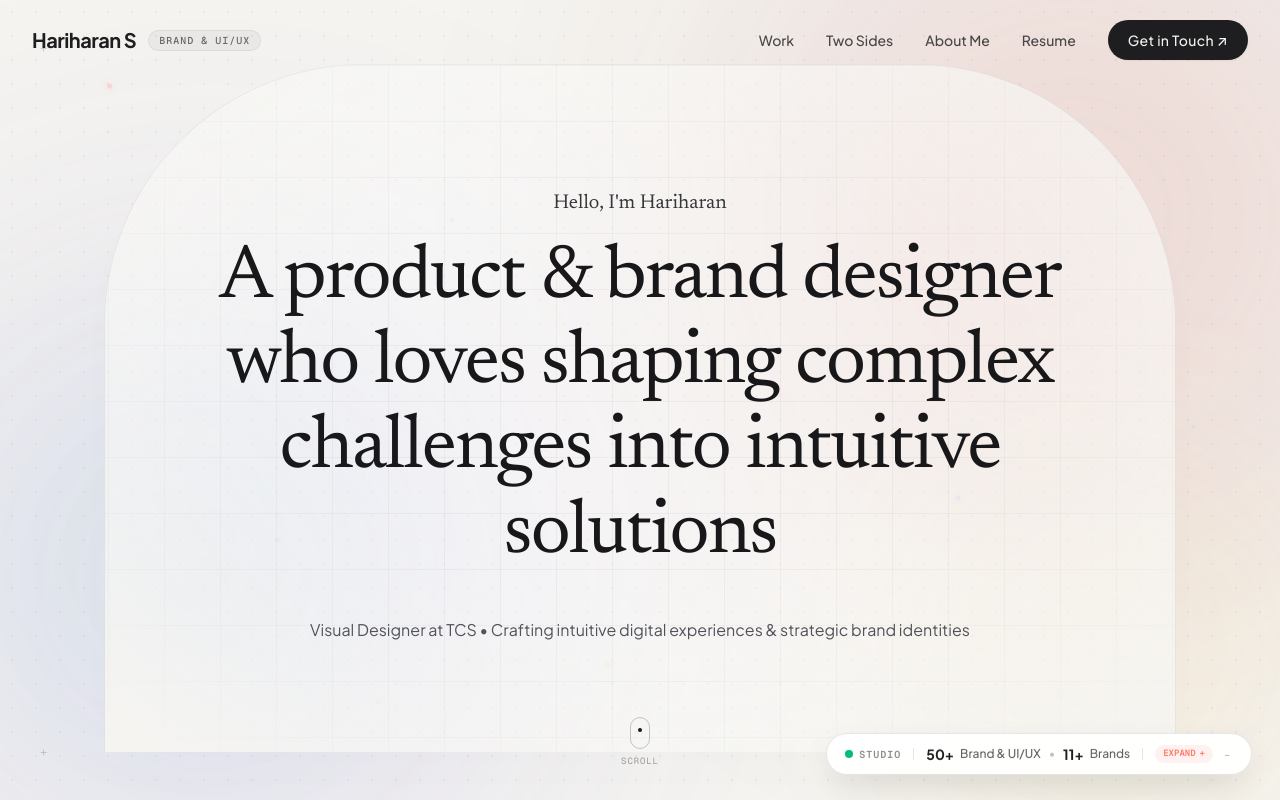
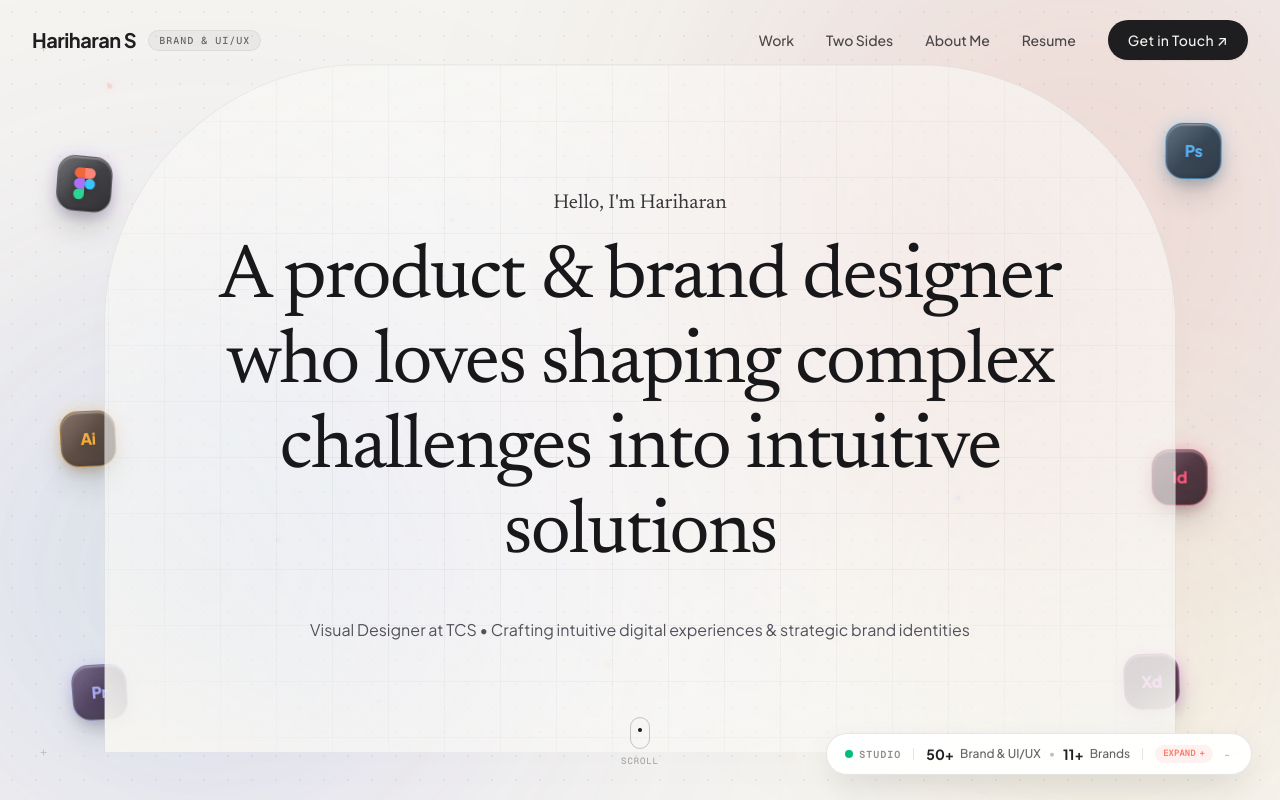
Before and after one commit to harrydesigns99-rgb/Harry-Designs, a React (Vite) app: page / in a window 1280 px wide. Shown: the top 800 px of the page. Built offline with nearby package versions, Linux system fonts and the light colour scheme.

Commit message:
feat: add randomly floating minimal 3D design tool icons (Photoshop, Illustrator, InDesign, Figma, Premiere Pro, XD) in the living background

```diff
--- a/src/components/LivingBackground.jsx
+++ b/src/components/LivingBackground.jsx
@@ -17,6 +17,101 @@ const PARTICLES = [
   { id: 12, left: '82%', top: '80%', size: 10, duration: 32, delay: 4.5, type: 'cross', color: 'rgba(30, 30, 32, 0.22)' },
   { id: 13, left: '94%', top: '55%', size: 4, duration: 24, delay: 8, type: 'dot', color: 'rgba(99, 102, 241, 0.45)' },
   { id: 14, left: '42%', top: '60%', size: 14, duration: 26, delay: 0.5, type: 'ring', color: 'rgba(139, 21, 27, 0.2)' },
+];
+
+// Minimal 3D floating tool icons: Photoshop, Illustrator, InDesign, Figma, Premiere Pro, Adobe XD
+const FLOATING_TOOLS = [
+  {
+    id: 'figma',
+    name: 'Figma',
+    type: 'figma',
+    left: '4%',
+    top: '18%',
+    duration: 19,
+    delay: 0,
+    parallaxFactor: 0.7,
+    mobileHidden: false,
+  },
+  {
+    id: 'photoshop',
+    name: 'Photoshop',
+    type: 'adobe',
+    code: 'Ps',
+    left: '91%',
+    top: '15%',
+    duration: 22,
+    delay: 1.2,
+    parallaxFactor: 0.85,
+    bg: 'linear-gradient(135deg, #001e36 0%, #001122 100%)',
+    borderColor: 'rgba(49, 168, 255, 0.5)',
+    glowColor: 'rgba(49, 168, 255, 0.3)',
+    textColor: '#31a8ff',
+    mobileHidden: false,
+  },
+  {
+    id: 'illustrator',
+    name: 'Illustrator',
+    type: 'adobe',
+    code: 'Ai',
+    left: '5%',
+    top: '52%',
+    duration: 24,
+    delay: 2.8,
+    parallaxFactor: 0.65,
+    bg: 'linear-gradient(135deg, #331500 0%, #1a0a00 100%)',
+    borderColor: 'rgba(255, 154, 0, 0.5)',
+    glowColor: 'rgba(255, 154, 0, 0.3)',
+    textColor: '#ff9a00',
+    mobileHidden: false,
+  },
+  {
+    id: 'indesign',
+    name: 'InDesign',
+    type: 'adobe',
+    code: 'Id',
+    left: '90%',
+    top: '56%',
+    duration: 21,
+    delay: 1.8,
+    parallaxFactor: 0.75,
+    bg: 'linear-gradient(135deg, #2b0018 0%, #14000b 100%)',
+    borderColor: 'rgba(255, 51, 102, 0.5)',
+    glowColor: 'rgba(255, 51, 102, 0.3)',
+    textColor: '#ff3366',
+    mobileHidden: false,
+  },
+  {
+    id: 'premiere',
+    name: 'Premiere Pro',
+    type: 'adobe',
+    code: 'Pr',
+    left: '6%',
+    top: '84%',
+    duration: 25,
+    delay: 3.5,
+    parallaxFactor: 0.8,
+    bg: 'linear-gradient(135deg, #1a0033 0%, #0d001a 100%)',
+    borderColor: 'rgba(153, 153, 255, 0.5)',
+    glowColor: 'rgba(153, 153, 255, 0.3)',
+    textColor: '#9999ff',
+    mobileHidden: true,
+  },
+  {
+    id: 'xd',
+    name: 'Adobe XD',
+    type: 'adobe',
+    code: 'Xd',
+    left: '88%',
+    top: '82%',
+    duration: 23,
+    delay: 2.2,
+    parallaxFactor: 0.7,
+    bg: 'linear-gradient(135deg, #2b0022 0%, #140010 100%)',
+    borderColor: 'rgba(255, 97, 246, 0.5)',
+    glowColor: 'rgba(255, 97, 246, 0.3)',
+    textColor: '#ff61f6',
+    mobileHidden: true,
+  },
 ];
 
 const LivingBackground = () => {
@@ -190,7 +285,114 @@ const LivingBackground = () => {
       />
 
       {/* ========================================================================= */}
-      {/* 4. FLOATING ATMOSPHERIC CRAFT PARTICLES (SUBTLE DANCING ELEMENTS) */}
+      {/* 4. RANDOMLY FLOATING MINIMAL 3D DESIGN TOOL ICONS */}
+      {/* ========================================================================= */}
+      <div className="absolute inset-0 overflow-hidden pointer-events-none select-none">
+        {FLOATING_TOOLS.map((tool) => (
+          <motion.div
+            key={tool.id}
+            style={{
+              left: tool.left,
+              top: tool.top,
+              x: !isTouchDevice ? smoothX : 0,
+              y: !isTouchDevice ? smoothY : 0,
+              perspective: 1000,
+            }}
+            className={`absolute pointer-events-none will-change-transform ${
+              tool.mobileHidden ? 'hidden sm:block' : ''
+            }`}
+          >
+            <motion.div
+              animate={{
+                y: [-12, 16, -12],
+                x: [-8, 8, -8],
+                rotateZ: [-6, 6, -6],
+                rotateY: [-14, 14, -14],
+                rotateX: [-10, 10, -10],
+                opacity: [0.72, 0.88, 0.72],
+              }}
+              transition={{
+                duration: tool.duration,
+                repeat: Infinity,
+                ease: 'easeInOut',
+                delay: tool.delay,
+              }}
+              className="transform-gpu"
+              style={{ transformStyle: 'preserve-3d' }}
+            >
+              {tool.type === 'figma' ? (
+                /* Minimal 3D Figma Tile */
+                <div
+                  className="relative w-11 h-11 sm:w-14 sm:h-14 rounded-[14px] sm:rounded-[18px] flex items-center justify-center border border-white/20 select-none bg-gradient-to-br from-[#24242c] to-[#101014]"
+                  style={{
+                    boxShadow:
+                      '0 18px 32px -8px rgba(0,0,0,0.28), 0 6px 14px -2px rgba(0,0,0,0.18), 0 0 16px rgba(162, 89, 255, 0.22), inset 0 1.5px 1.5px rgba(255,255,255,0.35), inset 0 -2px 3px rgba(0,0,0,0.4)',
+                    transformStyle: 'preserve-3d',
+                  }}
+                  title="Figma"
+                >
+                  {/* Glossy Specular Sheen */}
+                  <div className="absolute inset-0 rounded-[14px] sm:rounded-[18px] bg-gradient-to-br from-white/25 via-white/5 to-transparent pointer-events-none" />
+
+                  {/* Iconic Figma Vector Geometry */}
+                  <svg
+                    viewBox="0 0 38 57"
+                    className="w-5 h-7 sm:w-6 sm:h-8 drop-shadow-[0_2px_5px_rgba(0,0,0,0.5)]"
+                    fill="none"
+                  >
+                    <path
+                      d="M19 28.5C19 23.2533 23.2533 19 28.5 19C33.7467 19 38 23.2533 38 28.5C38 33.7467 33.7467 38 28.5 38C23.2533 38 19 33.7467 19 28.5Z"
+                      fill="#1ABCFE"
+                    />
+                    <path
+                      d="M0 47.5C0 42.2533 4.25329 38 9.5 38H19V47.5C19 52.7467 14.7467 57 9.5 57C4.25329 57 0 52.7467 0 47.5Z"
+                      fill="#0ACF83"
+                    />
+                    <path
+                      d="M19 0V19H28.5C33.7467 19 38 14.7467 38 9.5C38 4.25329 33.7467 0 28.5 0H19Z"
+                      fill="#FF7262"
+                    />
+                    <path
+                      d="M0 9.5C0 14.7467 4.25329 19 9.5 19H19V0H9.5C4.25329 0 0 4.25329 0 9.5Z"
+                      fill="#F24E1E"
+                    />
+                    <path
+                      d="M0 28.5C0 33.7467 4.25329 38 9.5 38H19V19H9.5C4.25329 19 0 23.2533 0 28.5Z"
+                      fill="#A259FF"
+                    />
+                  </svg>
+                </div>
+              ) : (
+                /* Minimal 3D Adobe Tile (Photoshop, Illustrator, InDesign, Premiere Pro, Adobe XD) */
+                <div
+                  className="relative w-11 h-11 sm:w-14 sm:h-14 rounded-[14px] sm:rounded-[18px] flex items-center justify-center border select-none"
+                  style={{
+                    background: tool.bg,
+                    borderColor: tool.borderColor,
+                    boxShadow: `0 18px 32px -8px rgba(0,0,0,0.28), 0 6px 14px -2px rgba(0,0,0,0.18), 0 0 16px ${tool.glowColor}, inset 0 1.5px 1.5px rgba(255,255,255,0.4), inset 0 -2px 3px rgba(0,0,0,0.4)`,
+                    transformStyle: 'preserve-3d',
+                  }}
+                  title={tool.name}
+                >
+                  {/* Glossy Specular Sheen */}
+                  <div className="absolute inset-0 rounded-[14px] sm:rounded-[18px] bg-gradient-to-br from-white/25 via-white/5 to-transparent pointer-events-none" />
+
+                  {/* Adobe Typography Code */}
+                  <span
+                    className="font-sans font-black text-sm sm:text-base tracking-tight drop-shadow-[0_2px_4px_rgba(0,0,0,0.6)]"
+                    style={{ color: tool.textColor }}
+                  >
+                    {tool.code}
+                  </span>
+                </div>
+              )}
+            </motion.div>
+          </motion.div>
+        ))}
+      </div>
+
+      {/* ========================================================================= */}
+      {/* 5. FLOATING ATMOSPHERIC CRAFT PARTICLES (SUBTLE DANCING ELEMENTS) */}
       {/* ========================================================================= */}
       <div className="absolute inset-0 overflow-hidden pointer-events-none">
         {PARTICLES.map((p) => (
@@ -252,7 +454,7 @@ const LivingBackground = () => {
         ))}
       </div>
 
-      {/* 5. Minimal Studio Alignment Crosshairs in the Four Corners */}
+      {/* 6. Minimal Studio Alignment Crosshairs in the Four Corners */}
       <div className="hidden lg:block absolute top-10 left-10 text-[#1e1e20]/20 font-mono text-xs select-none">
         +
       </div>
```
